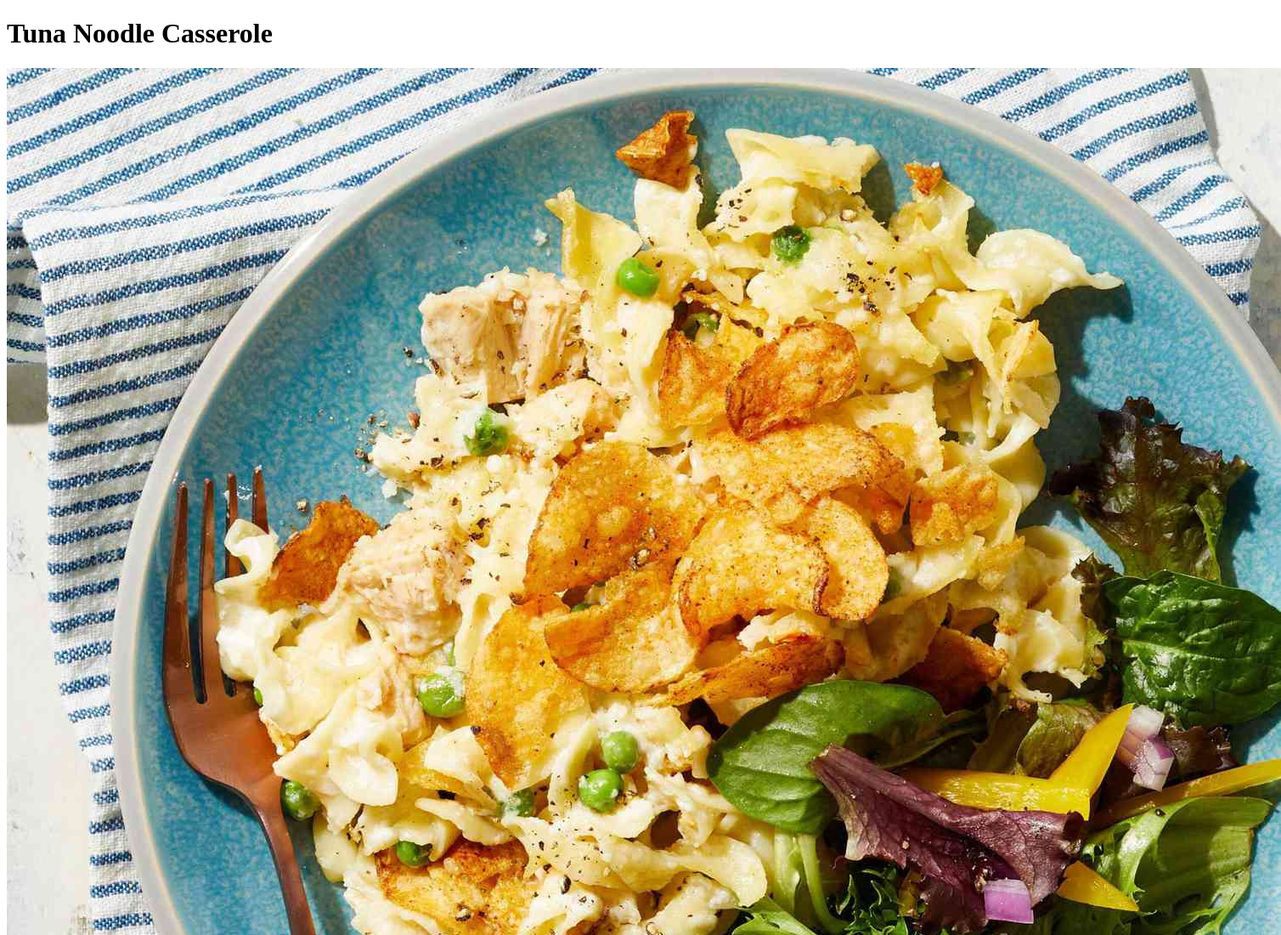
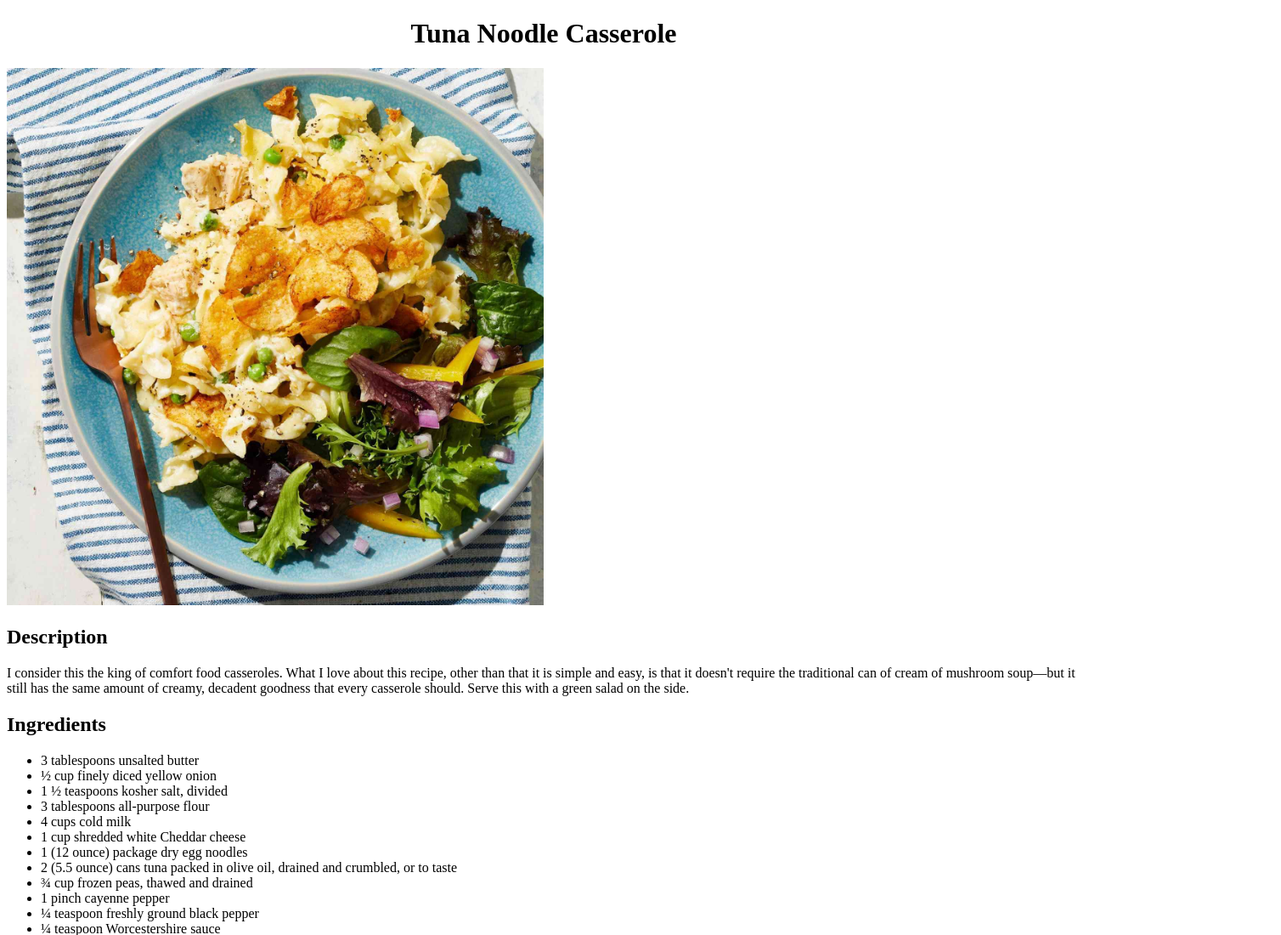
Before and after one commit to AndreyComanche/odin-recipes, a plain HTML site: page pages/tuna-noodle-casserole.html in a window 1280 px wide. Shown: the top 1100 px of the page at 85% size, 1508 px wide, since content can reach past the window. Drawn offline with Linux system fonts and the light colour scheme.

Commit message:
Add styles to images and h1 headers

```diff
--- a/pages/tuna-noodle-casserole.html
+++ b/pages/tuna-noodle-casserole.html
@@ -4,10 +4,11 @@
     <meta charset="UTF-8">
     <meta name="viewport" content="width=device-width, initial-scale=1.0">
     <title>Tuna Noodle Casserole</title>
+    <link rel="stylesheet" href="../style.css">
 </head>
 <body>
     <h1>Tuna Noodle Casserole</h1>
-    <img src="../images/Tuna-Noodle-Casserole.jpg" alt="tuna-noodle-casserole">
+    <img src="../images/Tuna-Noodle-Casserole.jpg" alt="tuna-noodle-casserole" class="main-image">
     <h2>Description</h2>
     <p>
         I consider this the king of comfort food casseroles. What I love about this recipe, other than that it is simple and easy, is that
--- /dev/null
+++ b/style.css
@@ -0,0 +1,8 @@
+h1 {
+    text-align: center;
+}
+
+.main-image {
+    width: 50%;
+    height: auto;
+}
```
Also changed, not shown: index.html (+1 -0 lines), pages/beef-and-pineapple-stir-fry.html (+2 -1 lines), pages/dill-pickle-meatballs.html (+2 -1 lines).
